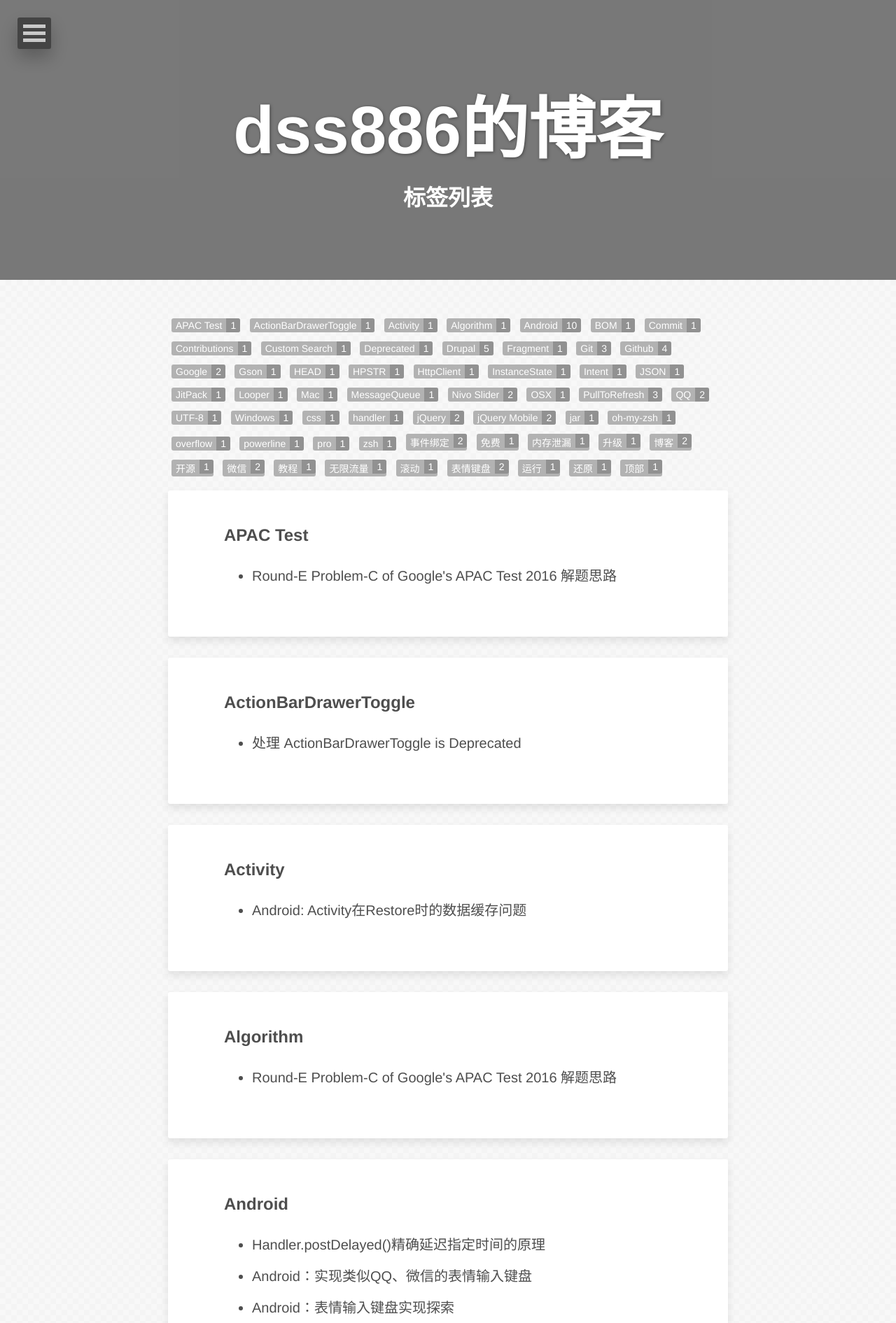
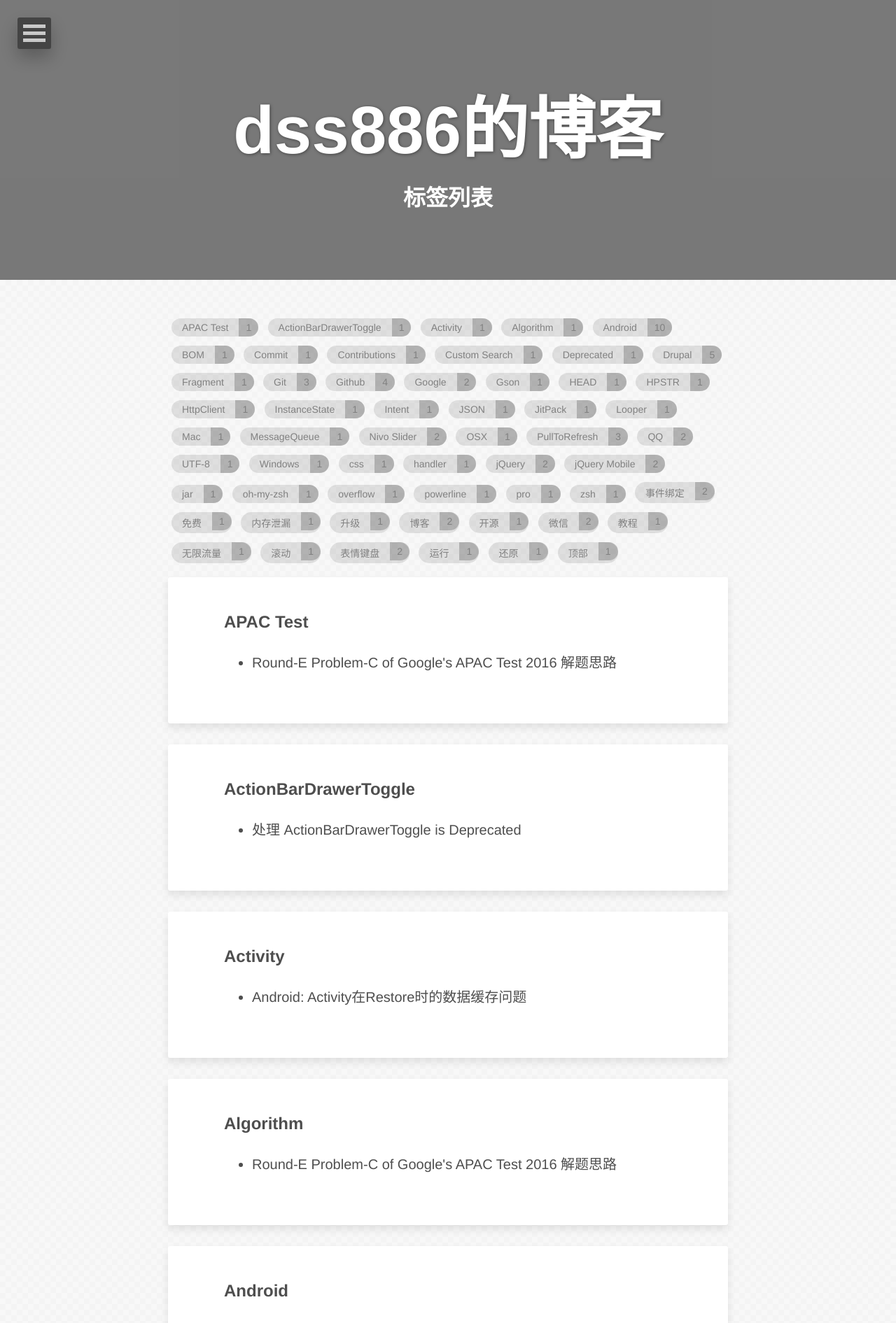
Before and after one commit to dss886/www.dss886.com, a Jekyll site: the page built from tags/index.html, in a window 1280 px wide. Shown: the top 1891 px of the page at 70% size. Built offline with Jekyll 4.4.1, drawn with Linux system fonts in a browser that asks for light colours; nearby versions of some CDN libraries; comment, search, counter and statistics services are not loaded.

Commit message:
调整了标签的样式

```diff
--- a/_sass/_page.scss
+++ b/_sass/_page.scss
@@ -259,21 +259,23 @@ body {
 		display: inline-block;
 		margin: 5px;
 		color: #fff;
-		border-radius: 3px;
-		background-color: lighten($base-color,50);
+		border-radius: 15px;
+		background-color: rgba(0,0,0,.1);
 
 		span {
 			float: left;
-			padding: 2px 6px;
+			color: gray;
+			padding: 5px 15px;
 		}
 
 		.count {
-			background-color: lighten($base-color,40);
-			border-radius: 0 3px 3px 0;
+			background-color: rgba(0,0,0,.2);
+			border-radius: 0 15px 15px 0;
+			padding: 5px 10px;
 		}
 
 		&:hover {
-			background-color: lighten($base-color,40);
+			background-color: rgba(0,0,0,.2);
 		}
 	}
 
```
